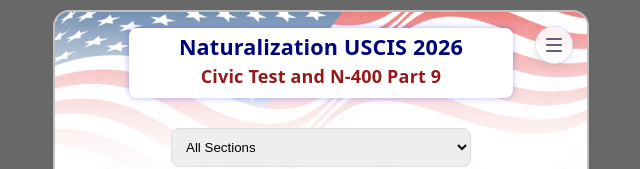
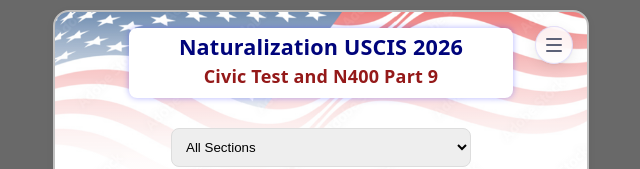
Before and after one commit to renatodaherbr-dotcom/civictest-usa, a React (Vite) app: page / in a window 1280 px wide. Shown: the top 169 px of the page, without its empty margins (319-959 px from the left). Built offline with nearby package versions, Linux system fonts and the light colour scheme.

Commit message:
update VERCEL

```diff
--- a/src/App.jsx
+++ b/src/App.jsx
@@ -462,7 +462,7 @@
         />
         <div id="title-box">
           <h3 className="civic-test-title">Naturalization USCIS 2026
-            <p className="civic-test-subtitle">Civic Test and N-400 Part 9</p>
+            <p className="civic-test-subtitle">Civic Test and N400 Part 9</p>
           </h3>
 
         </div>
```
